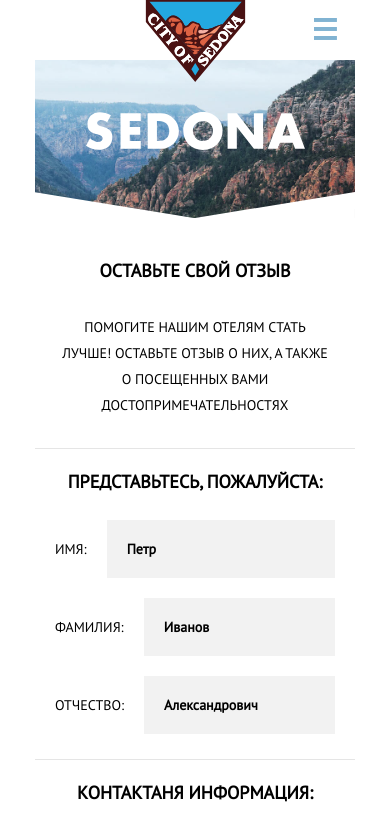
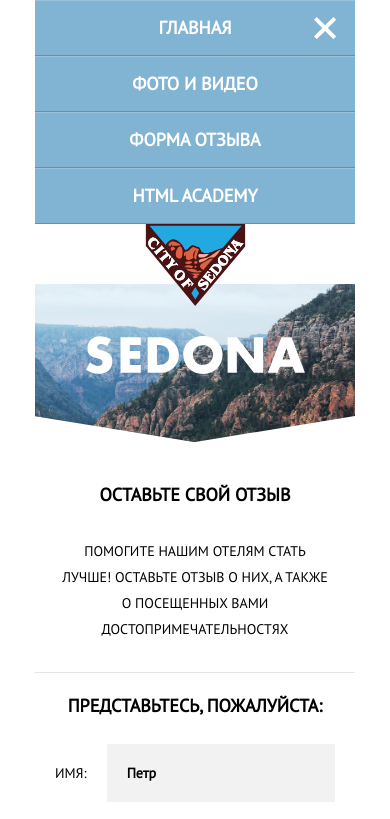
Before and after one commit to DimaKabanov/128489-sedona, a website: page form.html in a window 390 px wide. Both pictures are taken after a click on the button "Открыть меню". Shown: the top 819 px of the page. Drawn offline with nearby package versions, Linux system fonts and the light colour scheme; files that its build step writes are made by us from their sources; files whose address does not match are found by name.

Commit message:
Доделал закрытие меню

```diff
--- a/form.html
+++ b/form.html
@@ -11,7 +11,16 @@
   <div class="wrapper">
     <!-- header -->
     <header class="header">
-      <nav class="main-nav  main-nav--opened">
+      <nav class="main-nav">
+
+        <button class="main-nav--close">
+          <svg fill="#ffffff" version="1.0" id="Layer_1" xmlns="http://www.w3.org/2000/svg" xmlns:xlink="http://www.w3.org/1999/xlink" x="0px" y="0px"
+               width="22.199px" height="22.199px" viewBox="0 0 22.199 22.199" enable-background="new 0 0 22.199 22.199" xml:space="preserve">
+            <polygon points="22.199,2.804 19.396,0 11.1,8.297 2.804,0 0,2.803 8.297,11.1 0,19.396 2.803,22.199 11.1,13.902 19.396,22.199
+              22.199,19.396 13.903,11.1 "/>
+          </svg>
+        </button>
+
         <ul class="main-nav__list">
           <li class="main-nav__item"><a href="index.html" class="main-nav__link">Главная</a></li>
           <li class="main-nav__item"><a href="photo.html" class="main-nav__link">Фото и видео</a></li>
@@ -300,6 +309,6 @@
     </footer>
   </div>
 
-
+  <script src="js/scripts.js"></script>
   </body>
 </html>
--- a/js/scripts.js
+++ b/js/scripts.js
@@ -1,19 +1,19 @@
 //Menu
 (function () {
-  var hamburger = document.querySelector('.main-nav__toggle');
+  var burger = document.querySelector('.main-nav__toggle');
   var close = document.querySelector('.main-nav--close');
   var menu = document.querySelector('.main-nav');
 
-  hamburger.addEventListener('click', function() {
+  burger.addEventListener('click', function() {
     event.preventDefault();
     menu.classList.toggle('main-nav--open');
-    hamburger.classList.toggle('main-nav__toggle--opened')
+    burger.classList.toggle('main-nav__toggle--opened')
   });
 
   close.addEventListener('click', function() {
     event.preventDefault();
     menu.classList.remove('main-nav--open');
-    hamburger.classList.remove('main-nav__toggle--opened')
+    burger.classList.remove('main-nav__toggle--opened')
   })
 })();
 
--- a/sass/blocks/main-nav.scss
+++ b/sass/blocks/main-nav.scss
@@ -90,6 +90,10 @@
       display: none;
     }
 
+    &--close {
+      display: none;
+    }
+
     &__list {
       font-size: 0;
     }
```
Also changed, not shown: photo.html (+9 -1 lines).
